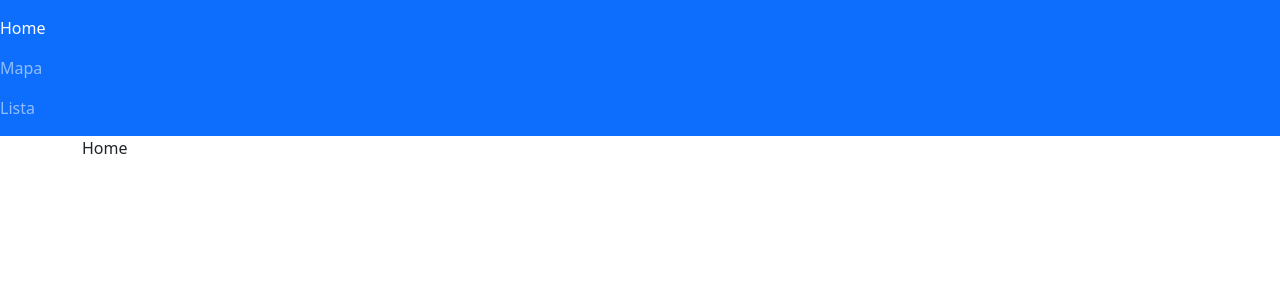
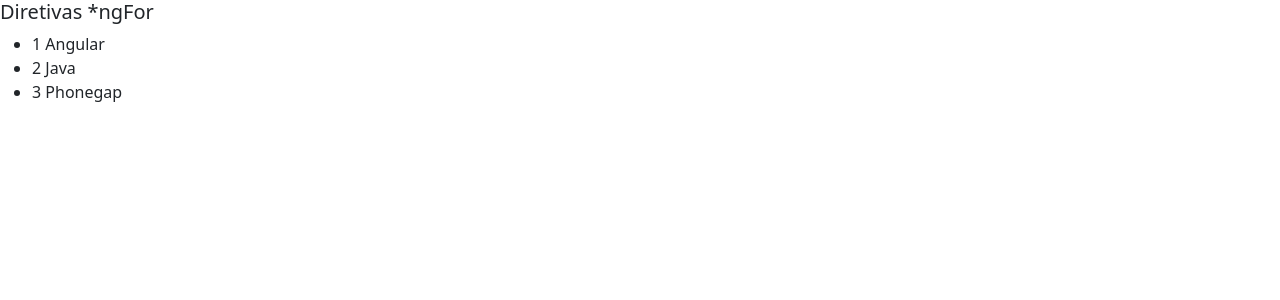
Before and after one commit to EduardTeixeira/angular-loiane-training, an Angular app in the folder diretivas/: page / in a window 1280 px wide. Shown: the top 300 px of the page. Built offline with nearby package versions, Linux system fonts and the light colour scheme.

Commit message:
diretiva ngfor

```diff
--- a/diretivas/src/app/app.component.html
+++ b/diretivas/src/app/app.component.html
@@ -2,4 +2,8 @@
     <app-diretiva-ngif></app-diretiva-ngif>
 -->
 
+<!--
 <app-diretiva-ngswitch></app-diretiva-ngswitch>
+-->
+
+<app-diretiva-ngfor></app-diretiva-ngfor>
--- a/diretivas/src/app/app.module.ts
+++ b/diretivas/src/app/app.module.ts
@@ -6,13 +6,15 @@
 import { DiretivaNgifComponent } from './diretiva-ngif/diretiva-ngif.component';
 import { TesteComponent } from './teste/teste.component';
 import { DiretivaNgswitchComponent } from './diretiva-ngswitch/diretiva-ngswitch.component';
+import { DiretivaNgforComponent } from './diretiva-ngfor/diretiva-ngfor.component';
 
 @NgModule({
   declarations: [
     AppComponent,
     DiretivaNgifComponent,
     TesteComponent,
-    DiretivaNgswitchComponent
+    DiretivaNgswitchComponent,
+    DiretivaNgforComponent
   ],
   imports: [
     BrowserModule,
--- /dev/null
+++ b/diretivas/src/app/diretiva-ngfor/diretiva-ngfor.component.html
@@ -0,0 +1,11 @@
+<h5>
+    Diretivas *ngFor
+</h5>
+
+<ul>
+
+    <li *ngFor="let curso of cursos, let i = index">
+        {{ i + 1 }} {{ curso }}
+    </li>
+
+</ul>
--- /dev/null
+++ b/diretivas/src/app/diretiva-ngfor/diretiva-ngfor.component.ts
@@ -0,0 +1,17 @@
+import { Component, OnInit } from '@angular/core';
+
+@Component({
+  selector: 'app-diretiva-ngfor',
+  templateUrl: './diretiva-ngfor.component.html',
+  styleUrls: ['./diretiva-ngfor.component.css']
+})
+export class DiretivaNgforComponent implements OnInit {
+
+  cursos: string[] = ['Angular', 'Java', 'Phonegap'];
+
+  constructor() { }
+
+  ngOnInit(): void {
+  }
+
+}
```
Also changed, not shown: diretivas/src/app/diretiva-ngfor/diretiva-ngfor.component.css (added), 1 other file (tests, documents, lock files or other folders).
